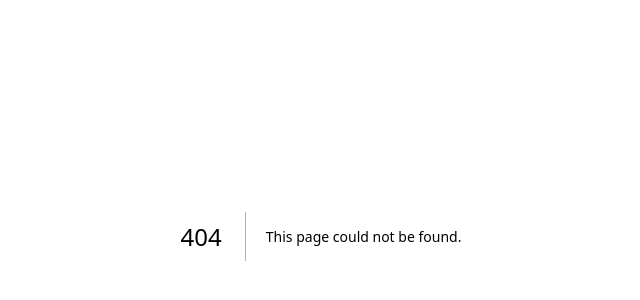
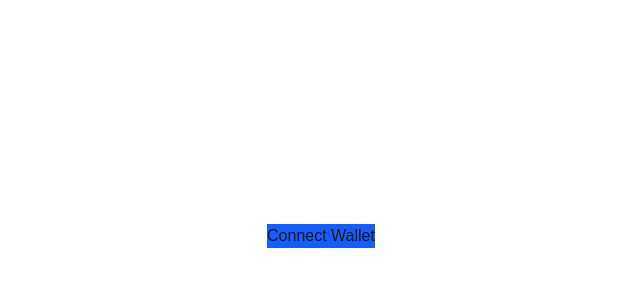
Before and after one commit to Netwalls/SnookNet, a Next.js app: page /ConnectWalletPage in a window 1280 px wide. Before the commit this address had no page. Shown: the part 164-464 px from the top of the page, without its empty margins (319-959 px from the left). Built offline with nearby package versions, Linux system fonts and the light colour scheme.

Commit message:
wallett connect functionality

```diff
--- /dev/null
+++ b/app/ConnectWalletPage/page.tsx
@@ -0,0 +1,10 @@
+
+import WalletConnectButton from '../components/WalletConnectButton';
+
+export default function ConnectWalletPage() {
+    return (
+       <div className=' h-screen w-full flex items-center justify-center ' >
+         <WalletConnectButton/>
+       </div>
+    )
+}
--- /dev/null
+++ b/app/components/WalletConnectButton.jsx
@@ -0,0 +1,53 @@
+"use client"
+
+import React, { useState } from "react";
+import { connect, disconnect } from "get-starknet";
+import { encode } from "starknet";
+function WalletConnectButton() {
+  const [walletAddress, setWalletAddress] = useState("");
+  const [walletName, setWalletName] = useState("");
+  const [wallet, setWallet] = useState("");
+  const handleDisconnect = async () => {
+    await disconnect({ clearLastWallet: true });
+    setWallet("");
+    setWalletAddress("");
+    setWalletName("");
+  };
+  const handleConnect = async () => {
+    try {
+      const getWallet = await connect({
+        modalMode: "alwaysAsk",
+        modalTheme: "light",
+      });
+      await getWallet?.enable({ starknetVersion: "v5" });
+      setWallet(getWallet);
+      const addr = encode.addHexPrefix(
+        encode
+          .removeHexPrefix(getWallet?.selectedAddress ?? "0x")
+          .padStart(64, "0")
+      );
+      setWalletAddress(addr);
+      setWalletName(getWallet?.name || "");
+    } catch (e) {
+      // Handle user rejection to install MetaMask / the Starknet Snap.
+      console.log(e);
+    }
+  };
+  return (
+    <div>
+      {!walletAddress && (
+        <button className="cursor-pointer bg-blue-600" onClick={handleConnect}>Connect Wallet</button>
+      )}
+      {walletAddress && (
+        <div>
+          <button onClick={handleDisconnect}>Disconnect Wallet</button>
+          <div>
+            <p>Wallet Name: {walletName}</p>
+            <p>Wallet Address: {walletAddress}</p>
+          </div>
+        </div>
+      )}
+    </div>
+  );
+}
+export default WalletConnectButton;
```
Also changed, not shown: package.json (+7 -5 lines), 1 other file (tests, documents, lock files or other folders).
